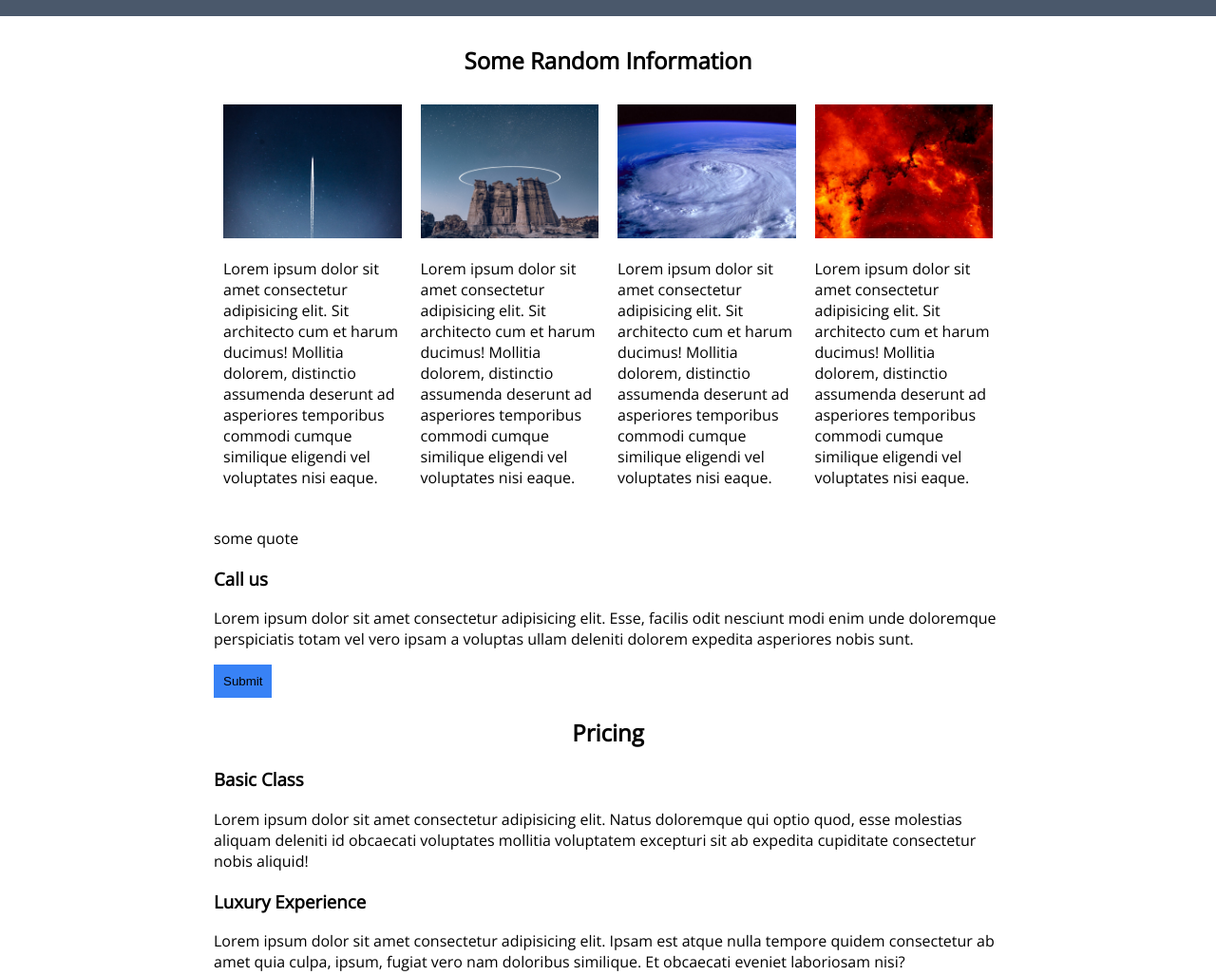
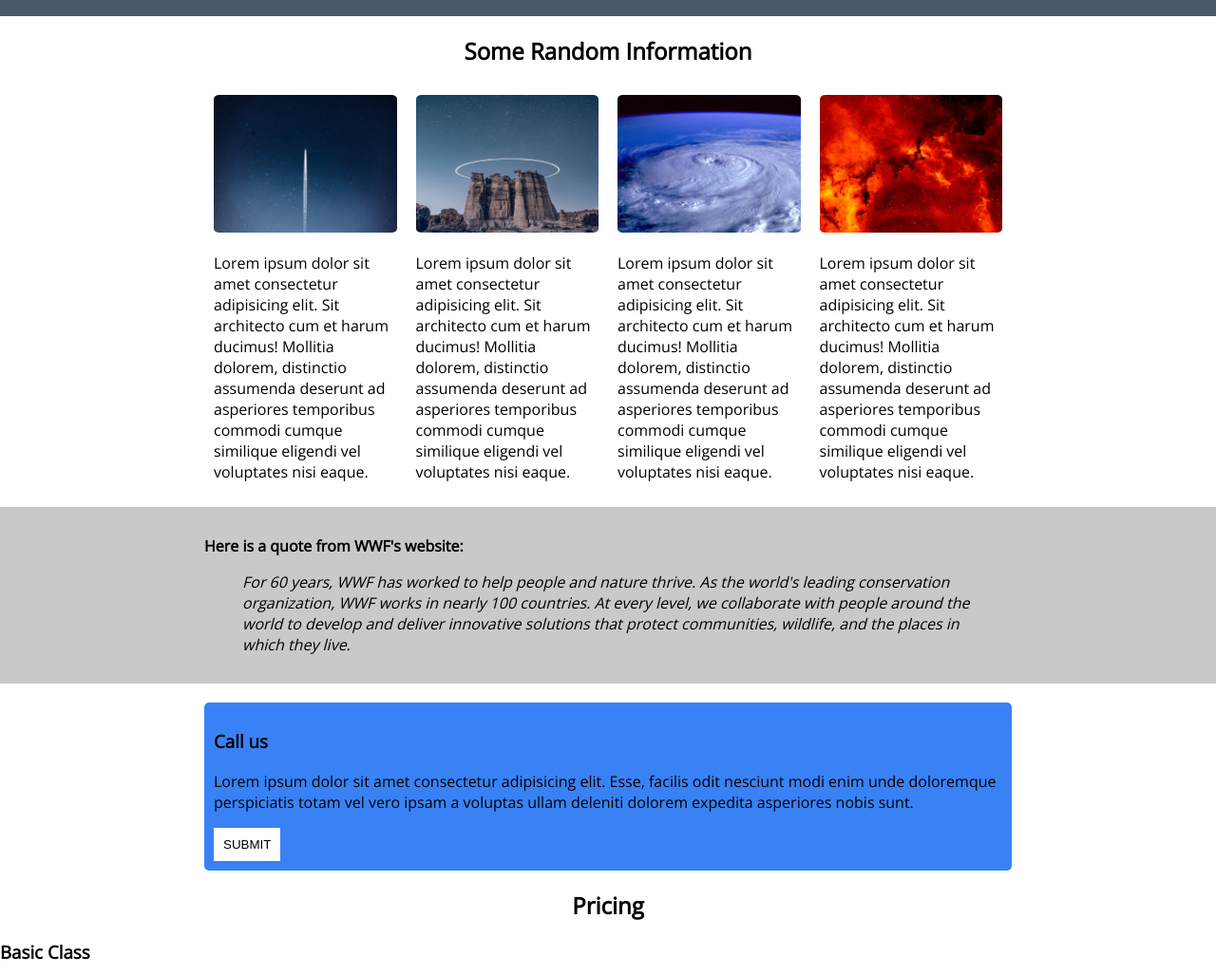
Before and after one commit to Dendroslime/Project_2--Landing-Page----HTML-and-CSS, a plain HTML site: page index.html in a window 1280 px wide. Shown: the part 341-1368 px from the top of the page at 95% size. Drawn offline with nearby package versions, Linux system fonts and the light colour scheme.

Commit message:
added "submit" banner

```diff
--- a/index.html
+++ b/index.html
@@ -33,7 +33,9 @@
             hero-container">
                 <div>
                     <h1>Cool website</h1>
-                    <p>Lorem ipsum dolor sit amet consectetur, adipisicing elit. Asperiores veritatis libero ipsam dolorem fugiat voluptate repellat expedita aliquam at quia, quibusdam veniam mollitia tenetur quas provident atque? Ipsam, placeat quae?</p>
+                    <p>Lorem ipsum dolor sit amet consectetur, adipisicing elit. Asperiores veritatis libero ipsam
+                        dolorem fugiat voluptate repellat expedita aliquam at quia, quibusdam veniam mollitia tenetur
+                        quas provident atque? Ipsam, placeat quae?</p>
                     <button>SUBMIT</button>
                 </div>
                 <div>
@@ -46,8 +48,8 @@
     </header>
 
 
-    <main class="wrap">
-        <div>
+    <main>
+        <div class="wrap">
             <h2>Some Random Information</h2>
             <div class="section-container">
                 <div>
@@ -77,18 +79,28 @@
             </div>
         </div>
 
-        <div>
-            <p>some quote</p>
-            <p></p>
+        <div class="quote">
+            <div class="wrap">
+                <p>Here is a quote from WWF's website:</p>
+                <blockquote cite="http://www.worldwildlife.org/who/index.html">
+                    For 60 years, WWF has worked to help people and nature thrive. As the world's leading conservation
+                    organization, WWF works in nearly 100 countries. At every level, we collaborate with people around
+                    the
+                    world to develop and deliver innovative solutions that protect communities, wildlife, and the places
+                    in
+                    which they live.
+                </blockquote>
+            </div>
+
         </div>
 
         <div>
-            <div class="banner">
+            <div class="banner wrap">
                 <h3>Call us</h3>
                 <p>Lorem ipsum dolor sit amet consectetur adipisicing elit. Esse, facilis odit nesciunt modi enim unde
                     doloremque perspiciatis totam vel vero ipsam a voluptas ullam deleniti dolorem expedita asperiores
                     nobis sunt.</p>
-                <button>Submit</button>
+                <button>SUBMIT</button>
             </div>
         </div>
 
--- a/styles.css
+++ b/styles.css
@@ -83,9 +83,6 @@ button:hover {
 }
 
 /*main content */
-main {
-    padding: 10px;
-}
 
 /*first section */
 h2 {
@@ -101,4 +98,28 @@ h2 {
 .section-container img {
     max-width: 100%;
     height: auto;
+    border-radius: 3%;
 }
+
+/* quote area */
+.quote {
+    background-color: #c9c9c9;
+    padding: 14px
+}
+.quote p {
+    font-weight: 800;
+}
+.quote blockquote {
+    font-style: italic;
+}
+
+/* submit banner */
+.banner {
+    background-color: #3882F6;
+    margin-top: 20px;
+    padding: 10px;
+    border-radius: 5px;
+}
+.banner button {
+    background-color: white;
+}
```
